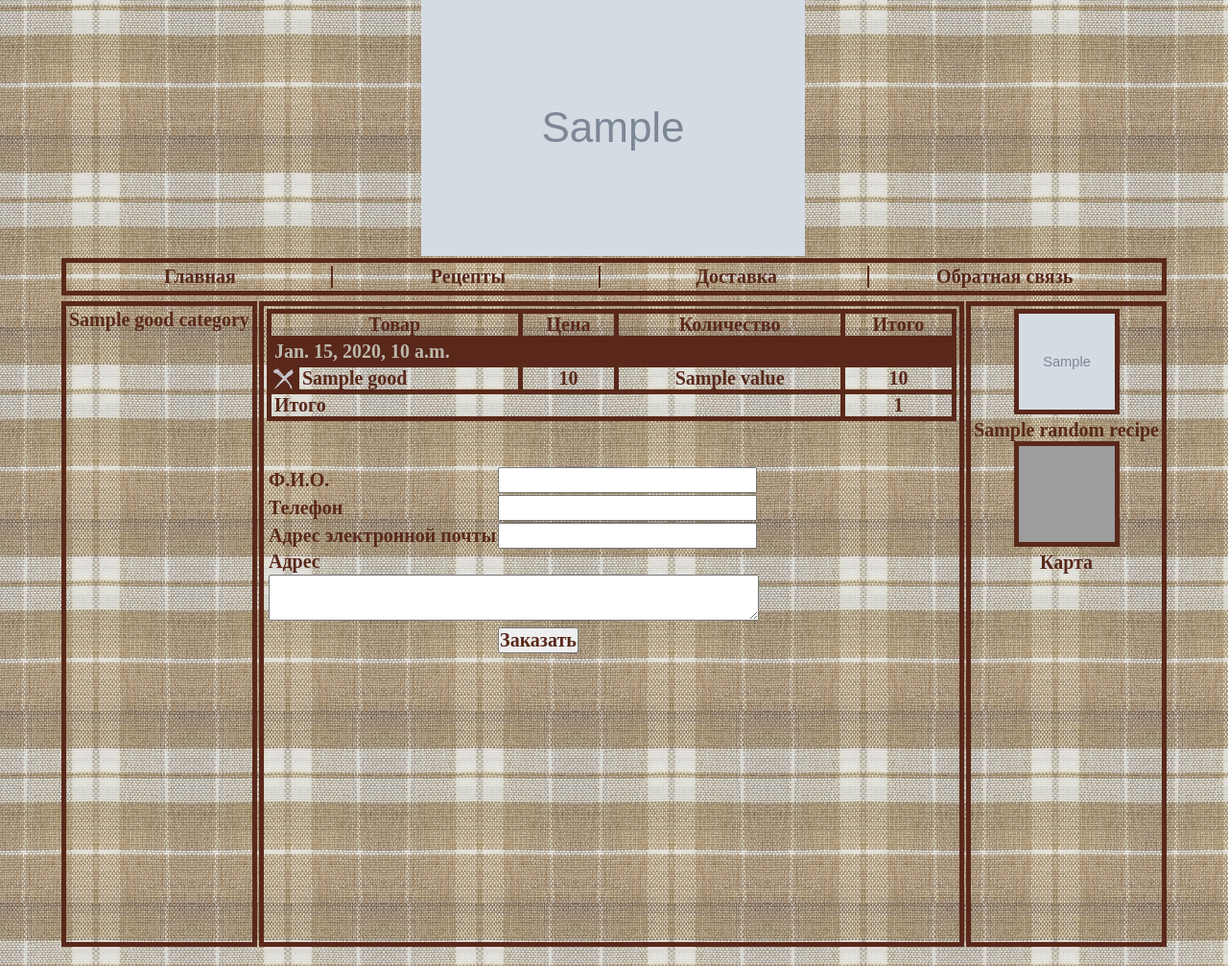
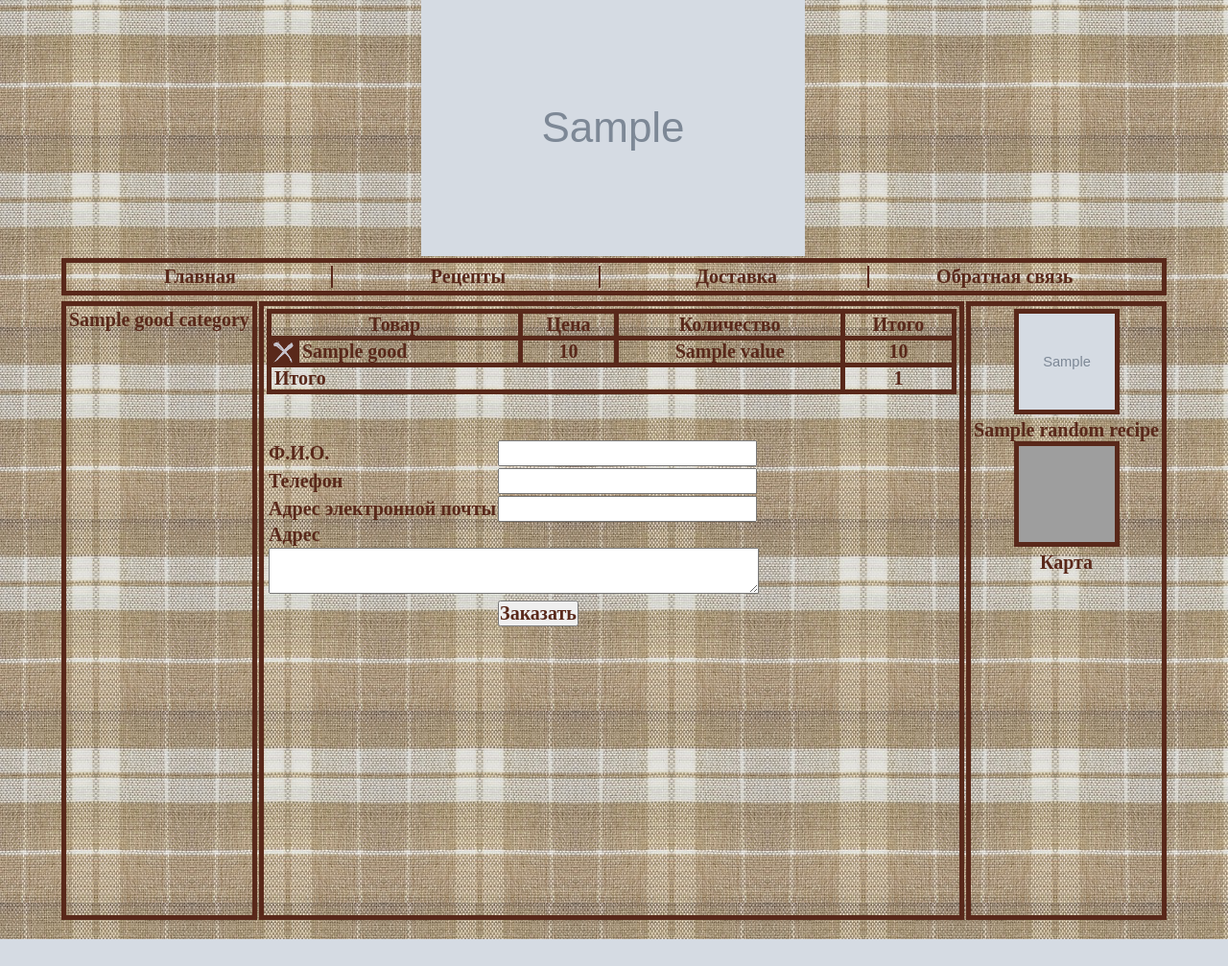
Before and after one commit to GSokol/meeetaggsmilk, a Django app: template templates/card.html in a window 1280 px wide. Shown: the part 59-1066 px from the top of the page at 96% size. After the commit the page ends 1038 px from the top, so only its background shows below. Run offline with Django 3.2, Linux system fonts and the light colour scheme; the template is opened without the code that fills it: most values are stand-ins (such as "Sample title", 1, 10 or a date in 2020); grey boxes marked "Sample" are stand-in pictures; grey boxes are pictures that could not be loaded.

Commit message:
one order + some style improvements

```diff
--- a/static/css/base.css
+++ b/static/css/base.css
@@ -24,6 +24,7 @@
 .collection-item {
 	margin: 6px;
 	float: left;
+  width: 161px;
 }
 
 body {
--- a/templates/card.html
+++ b/templates/card.html
@@ -20,7 +20,7 @@
     </THEAD>
     <TBODY>
       {% for supplyGroup in supplyGroups %}
-        <TR><TD class="supply-group-header" colspan="5">{{ supplyGroup.maxDate }}</TD></TR>
+        <!-- <TR><TD class="supply-group-header" colspan="5">{{ supplyGroup.maxDate }}</TD></TR> -->
         {% for good in supplyGroup.goods %}
           <TR class="supply-group-row item-row" id="order-item-{{ good.id }}" >
             <TD class="supply-group-cell item-remove-cell clickable"></TD>
```
